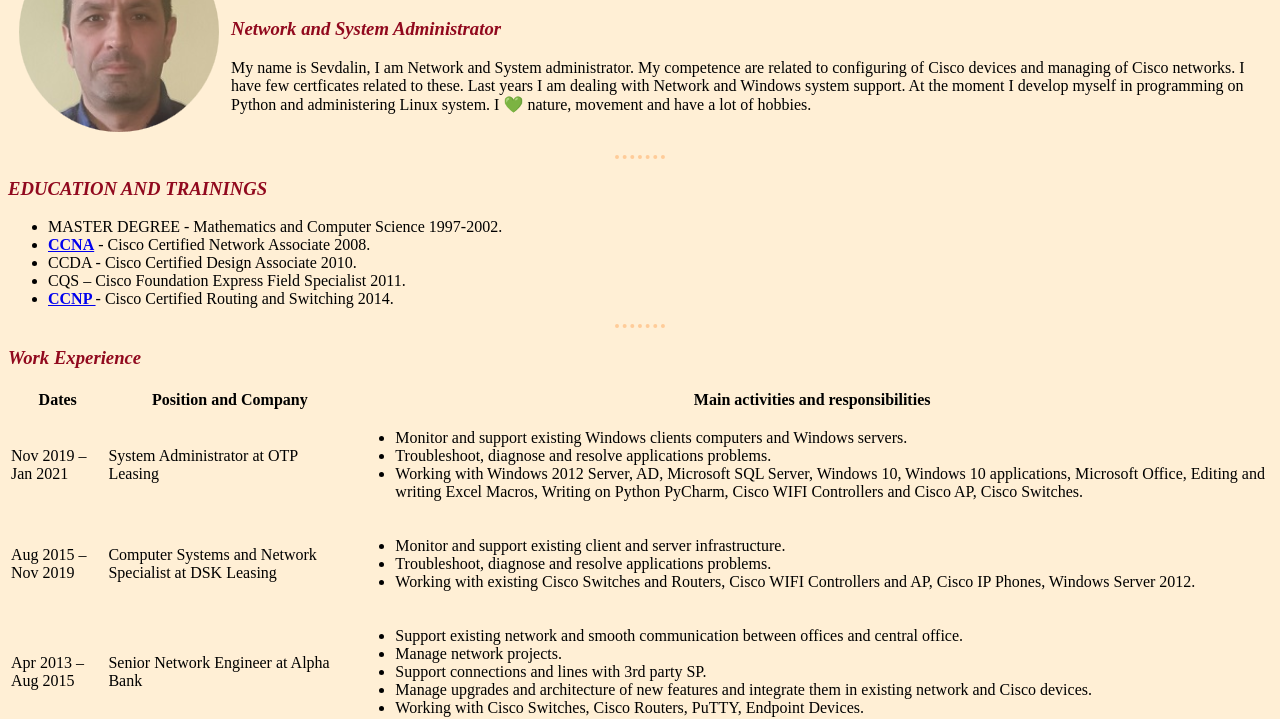
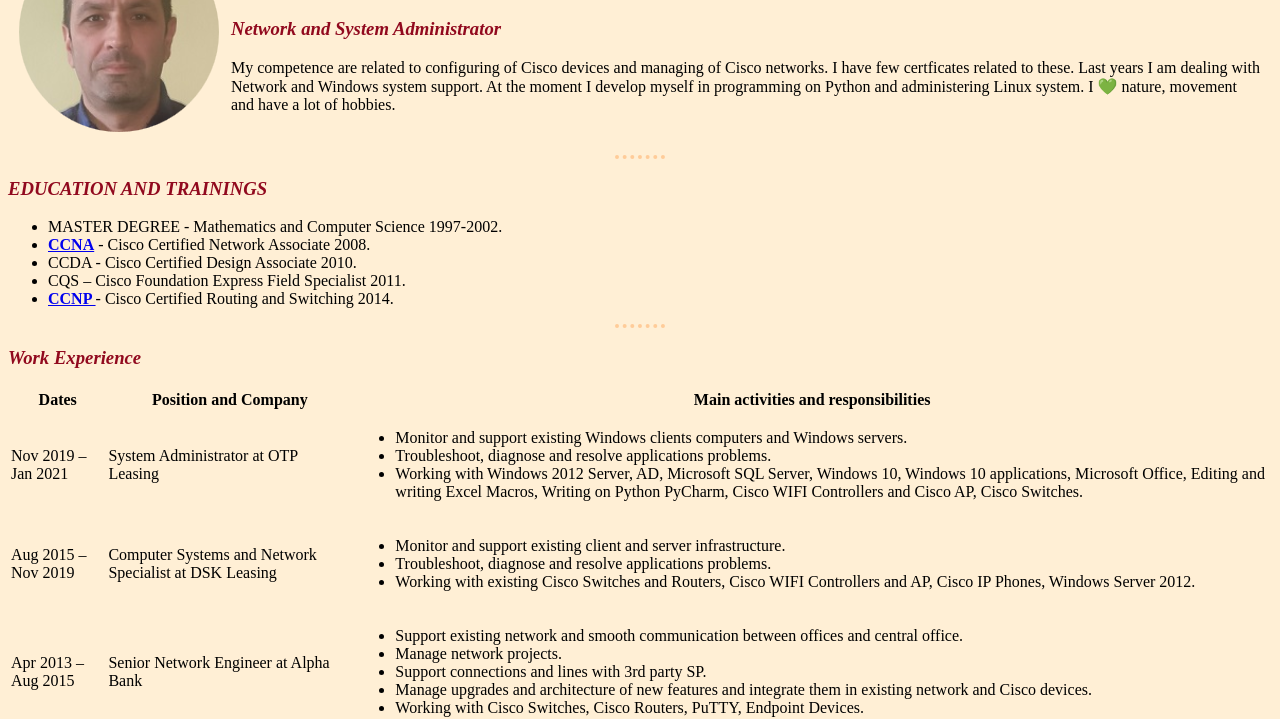
Before and after one commit to sewdalin2001/cv, a plain HTML site: page index.html in a window 1280 px wide. Shown: the part 87-806 px from the top of the page. Drawn offline with Linux system fonts and the light colour scheme.

Commit message:
Update index.html

```diff
--- a/index.html
+++ b/index.html
@@ -14,7 +14,7 @@
       <td>
         <h1 align=left>Sevdalin Markov</h1>
         <h3><em><strong>Network and System Administrator</strong></em></h3>
-        <p>My name is Sevdalin, I am Network and System administrator. My competence are related to configuring of Cisco devices
+        <p>My competence are related to configuring of Cisco devices
           and managing of Cisco networks. I have few certficates related to these.
           Last years I am dealing with Network and Windows system support.
           At the moment I develop myself in programming on Python and administering Linux system.
```
